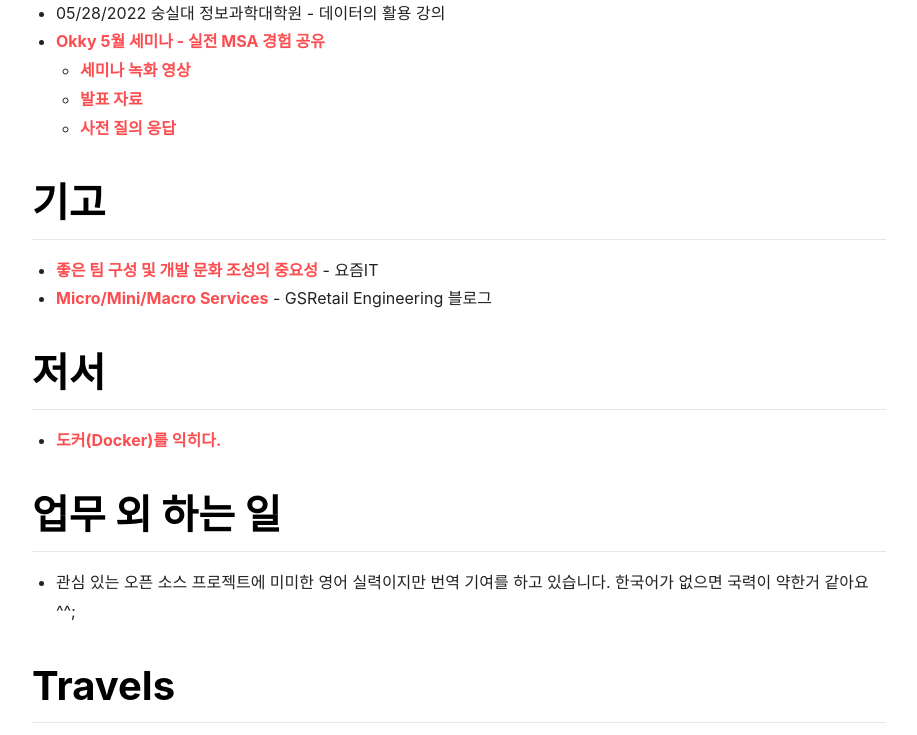
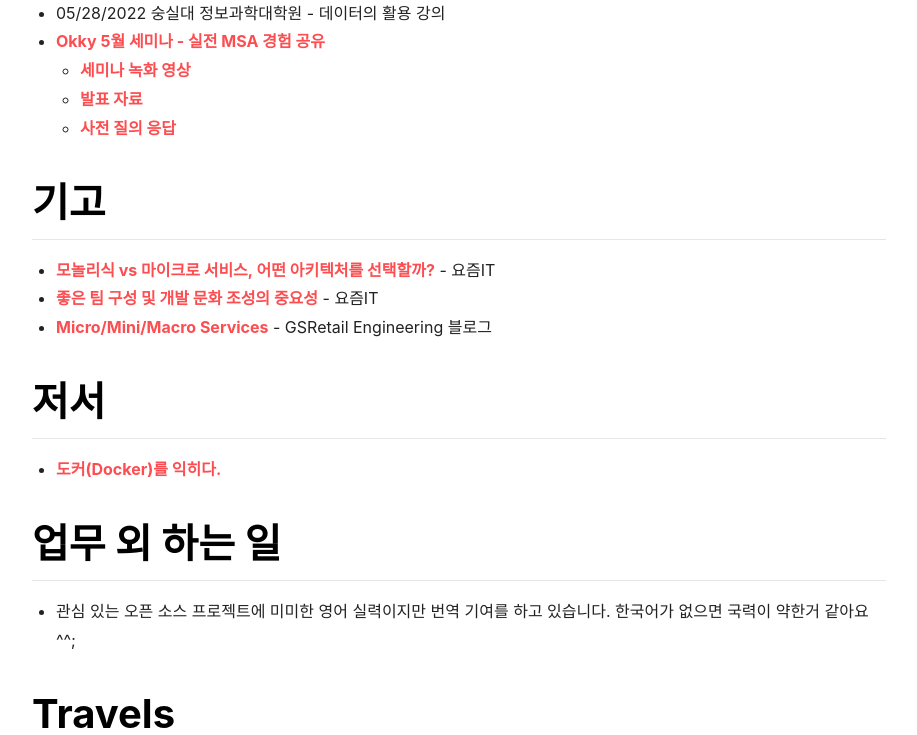
Before and after one commit to giljae/giljae.github.io, a Jekyll site: the page built from about.md, in a window 1280 px wide and 900 px high, scrolled down 965 px, cut to the strip 0-735 px from the top of the window. Shown: the whole strip, without its empty margins (181-1098 px from the left). Built offline with Jekyll 4.4.1, drawn with Linux system fonts in a browser that asks for light colours.

Commit message:
Update about.md

```diff
--- a/about.md
+++ b/about.md
@@ -55,6 +55,7 @@
   * [사전 질의 응답](https://drive.google.com/file/d/1WkyI8yHVNkICpIq0MC5sFPgAvdM387VS/view?usp=sharing)
 
 # 기고
+* [모놀리식 vs 마이크로 서비스, 어떤 아키텍처를 선택할까?](https://yozm.wishket.com/magazine/detail/1813/) - 요즘IT
 * [좋은 팀 구성 및 개발 문화 조성의 중요성](https://yozm.wishket.com/magazine/detail/1738/) - 요즘IT
 * [Micro/Mini/Macro Services](https://gsretail.tistory.com/1) - GSRetail Engineering 블로그
 
```
